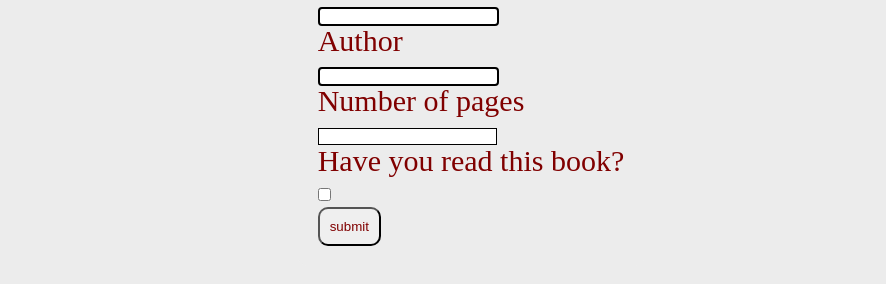
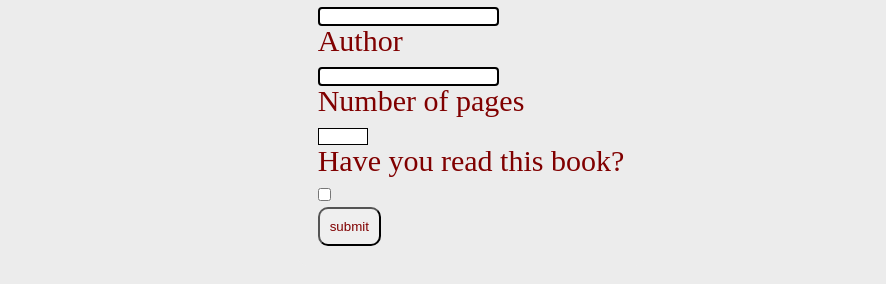
Before and after one commit to EvanO3/Library, a plain HTML site: page index.html in a window 1280 px wide. Both pictures are taken after a click on the button "New Book". Shown: the part 274-558 px from the top of the page, without its empty margins (194-1080 px from the left). Drawn offline with Linux system fonts and the light colour scheme.

Commit message:
changed input size on the form numbers

```diff
--- a/index.html
+++ b/index.html
@@ -26,7 +26,7 @@
     <input type="text" id="author" name="author" required><br>
 
     <label for="number-of-pages">Number of pages</label><br>
-    <input type="numbers" id="Number-of-pages" name="Number-of-pages" min="2"  max="4" required><br>
+    <input type="number" id="Number-of-pages" name="Number-of-pages" min="2"  max="10" required><br>
 
     <label for="read">Have you read this book?</label><br>
     <input type="checkbox" id="read" name ="read"><br>
```
